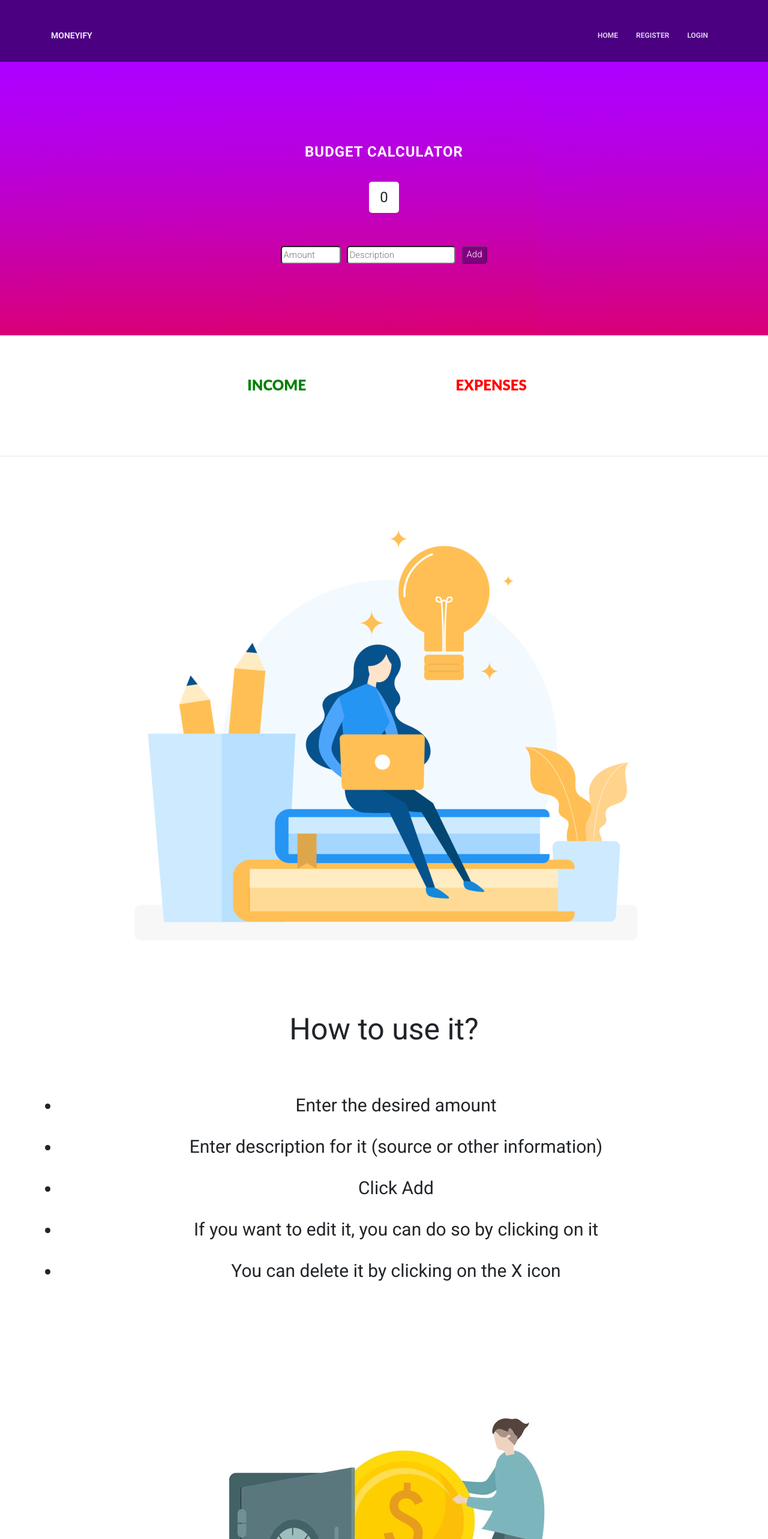
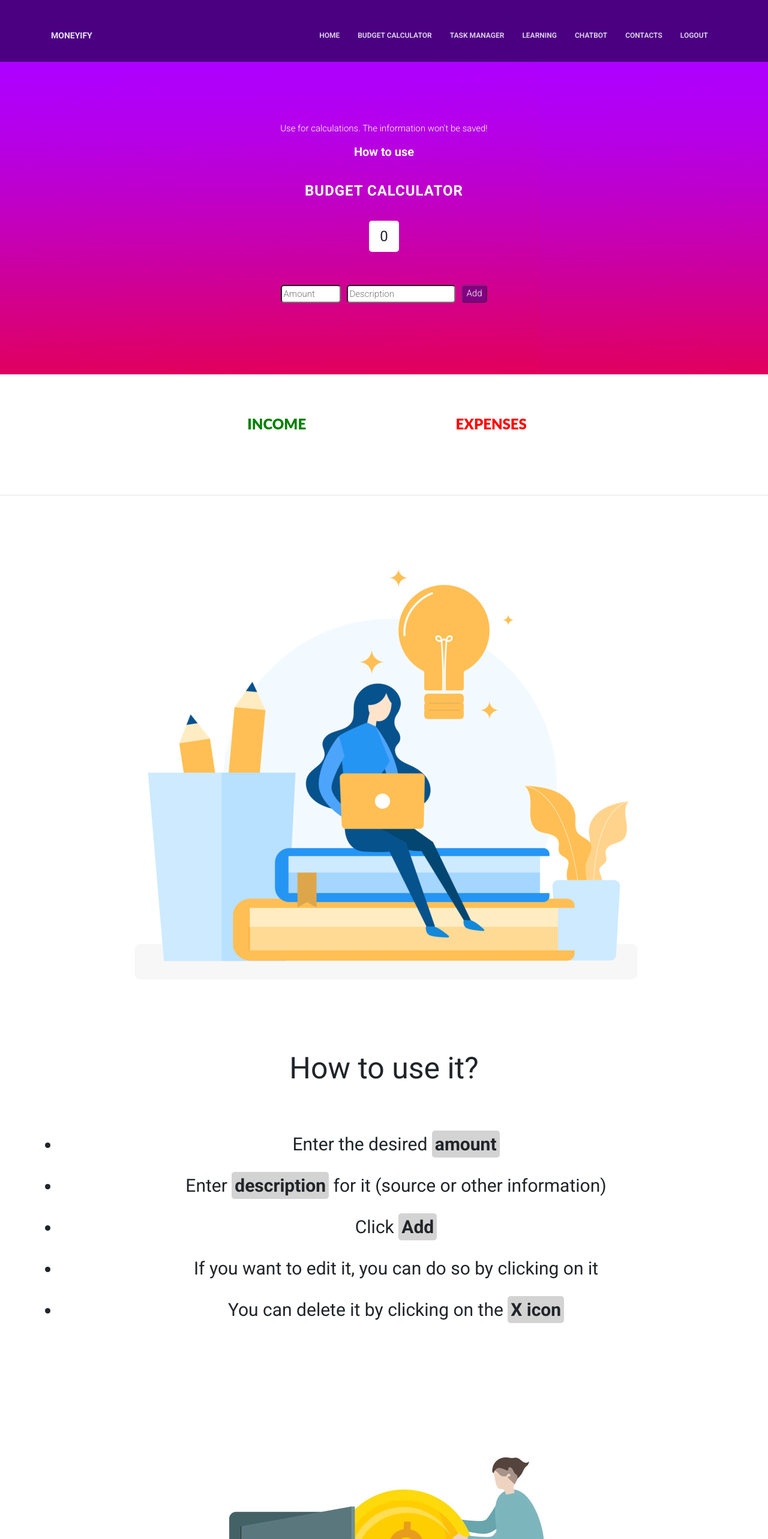
Before and after one commit to petkokp/moneyify, an Angular app in the folder moneyify/: page /budget-calculator in a window 1280 px wide. Shown: the top 2566 px of the page at 60% size. Built offline with nearby package versions, Linux system fonts and the light colour scheme; sample sign-in values are in the browser's storage.

Commit message:
fix bugs and update styles

```diff
--- a/moneyify/src/app/budget-main/budget-main.component.css
+++ b/moneyify/src/app/budget-main/budget-main.component.css
@@ -75,3 +75,29 @@
 .info {
     padding: 12px;
 }
+
+.disclaimer {
+    color: white;
+    text-align: center;
+}
+
+.disclaimer a {
+    font-size: 20px;
+    font-weight: bold;
+    color: white;
+}
+
+.disclaimer a:hover {
+    color: purple;
+    background-color: white;
+    cursor: pointer;
+    padding: 10px;
+    border-radius: 10px;
+    text-decoration: none;
+}
+
+strong {
+    background-color: lightgray;
+    padding: 5px;
+    border-radius: 5px;
+}
--- a/moneyify/src/app/budget-main/budget-main.component.html
+++ b/moneyify/src/app/budget-main/budget-main.component.html
@@ -1,4 +1,8 @@
 <div class="main">
+  <div class="disclaimer">
+    <p>Use for calculations. The information won't be saved!</p>
+    <a href="/budget-calculator/#how">How to use</a>
+  </div>
   <div class="top-bar">
       <h1>Budget Calculator</h1>
   </div>
@@ -22,13 +26,13 @@
 </div>
 
 <div class="instructions">
-  <h1>How to use it?</h1>
+  <h1 id="how">How to use it?</h1>
   <ul>
-    <li class="info">Enter the desired amount</li>
-    <li class="info">Enter description for it (source or other information)</li>
-    <li class="info">Click Add</li>
+    <li class="info">Enter the desired <strong>amount</strong></li>
+    <li class="info">Enter <strong>description</strong> for it (source or other information)</li>
+    <li class="info">Click <strong>Add</strong></li>
     <li class="info">If you want to edit it, you can do so by clicking on it</li>
-    <li class="info">You can delete it by clicking on the X icon</li>
+    <li class="info">You can delete it by clicking on the <strong>X icon</strong></li>
   </ul>
 </div>
 
--- a/moneyify/src/app/footer/footer.component.ts
+++ b/moneyify/src/app/footer/footer.component.ts
@@ -1,4 +1,5 @@
 import { Component, OnInit } from '@angular/core';
+import { AuthService } from '../auth.service';
 
 @Component({
   selector: 'app-footer',
--- a/moneyify/src/app/header/header.component.html
+++ b/moneyify/src/app/header/header.component.html
@@ -1,4 +1,4 @@
-<header *ngIf="this.authService.isLogged === true">
+<header *ngIf="authService.loggedIn()">
   <nav class="navbar navbar-expand-md navbar-transparent">
     <div class="container">
       <a class="navbar-brand px-0 py-0" href="#">Moneyify</a>
@@ -17,7 +17,7 @@
   </nav>
 </header>
 
-<header *ngIf="this.authService.isLogged !== true">
+<header *ngIf="!authService.loggedIn()">
   <nav class="navbar navbar-expand-md navbar-transparent">
     <div class="container">
       <a class="navbar-brand px-0 py-0" href="#">Moneyify</a>
--- a/moneyify/src/app/learning/learning.component.css
+++ b/moneyify/src/app/learning/learning.component.css
@@ -89,3 +89,16 @@
     color: purple;
     background-color: lightpink;
   }
+
+video {
+    display: flex;
+    margin: 0 auto;
+    width: 600px;
+    border-radius: 10px;
+    margin-bottom: 50px;
+}
+
+.video {
+    text-align: center;
+    padding: 5px;
+}
--- a/moneyify/src/app/learning/learning.component.html
+++ b/moneyify/src/app/learning/learning.component.html
@@ -69,6 +69,10 @@
         <a class="link" target="blank" href="https://baripedia.org/wiki/Principles_of_economics">Economics</a>
         <a class="link" target="blank" href="https://www.investopedia.com/terms/m/money.asp">Money</a>
       </div>
+      <h1 class="video">Personal finance video:</h1>
+      <video controls>
+        <source src="../../assets/videos/video.mp4">
+      </video>
     </div>
     <div class="col-md-5 col-sm-12"><img class="img-fluid" src="assets/images/learning2.png" alt="Image"/></div>
   </div>
--- a/moneyify/src/app/task-manager/task-view/task-view.component.css
+++ b/moneyify/src/app/task-manager/task-view/task-view.component.css
@@ -332,3 +332,9 @@
 a {
     cursor: pointer;
 }
+
+strong {
+    background-color: lightgray;
+    padding: 5px;
+    border-radius: 5px;
+}
--- a/moneyify/src/app/task-manager/task-view/task-view.component.html
+++ b/moneyify/src/app/task-manager/task-view/task-view.component.html
@@ -4,7 +4,7 @@
         <div class="col-md-6 col-sm-12">
           <h1 class="text-white mb-4">Task Manager</h1>
           <p class="description">Organize your time and tasks</p>
-          <a id="start" class="mt-4 btn btn-outline-neutral btn-round" href="#task-manager">Try it!</a>
+          <a id="start" class="mt-4 btn btn-outline-neutral btn-round" href="/task-manager#how">Try it!</a>
         </div>
       </div>
     </div>
@@ -83,13 +83,14 @@
     <div class="col-md-5 col-sm-12"><img class="img-fluid" src="assets/images/image.png" alt="Image"/></div>
     <div class="container">
       <div class="aa-product-details section" id="features">
-        <h1 class="title2">How to use it?</h1>
+        <h1 id="how" class="title2">How to use it?</h1>
         <div class="help">
             <ul class="help">
-                <li class="help">You can create lists by clicking + New List</li>
-                <li class="help">After you create a list, you can add specific tasks to it</li>
-                <li class="help">If you want to edit the task, you can do that by clicking the icon</li>
-                <li class="help">After you are done with the task, you can delete it by clicking the trash icon</li>
+                <li class="help">You can create lists by clicking <strong>+ New List</strong></li>
+                <li class="help">After you create a list, you can add specific tasks to it by clicking the <strong>+ circle</strong></li>
+                <li class="help">If you want to change the task, you can do that by clicking on <strong>the edit icon</strong></li>
+                <li class="help">After you are done with the task, you can delete it by clicking <strong>the trash icon</strong></li>
+                <li class="help">You can edit or delete a list by clicking on the <strong>the gear icon</strong></li>
             </ul>
         </div>
       </div>
--- a/moneyify/src/app/task.service.ts
+++ b/moneyify/src/app/task.service.ts
@@ -21,7 +21,7 @@ export class TaskService {
     return this.webReqService.patch(`lists/${id}`, { title });
   }
 
-  updateTask(taskId:string, listId: string, title: string) {
+  updateTask(listId:string, taskId: string, title: string) {
     return this.webReqService.patch(`lists/${listId}/tasks/${taskId}`, { title });
   }
 
@@ -30,7 +30,7 @@ export class TaskService {
   }
 
   deleteList(id: string) {
-    return this.webReqService.delete(`lists/${id}/tasks`);
+    return this.webReqService.delete(`lists/${id}`);
   }
 
   getTasks(listId: string) {
```
Also changed, not shown: 1 other file (tests, documents, lock files or other folders).
